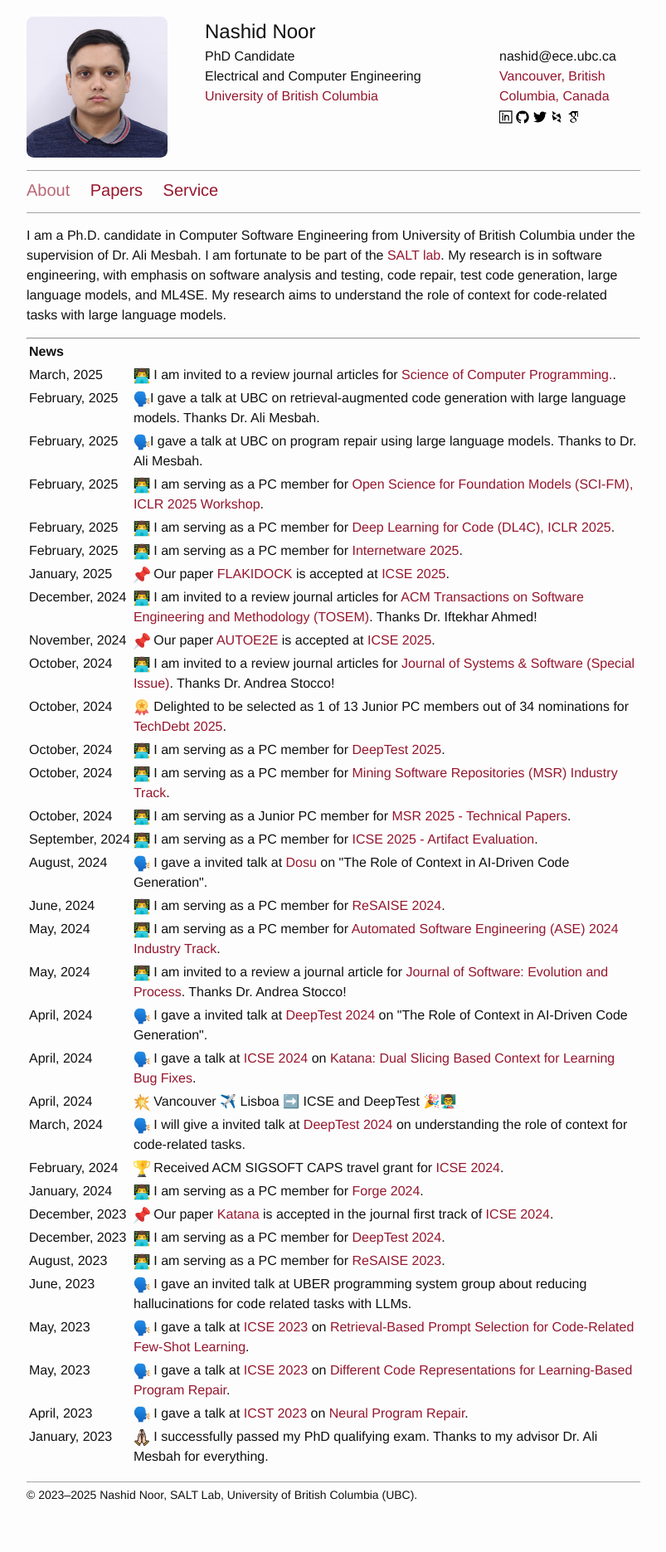
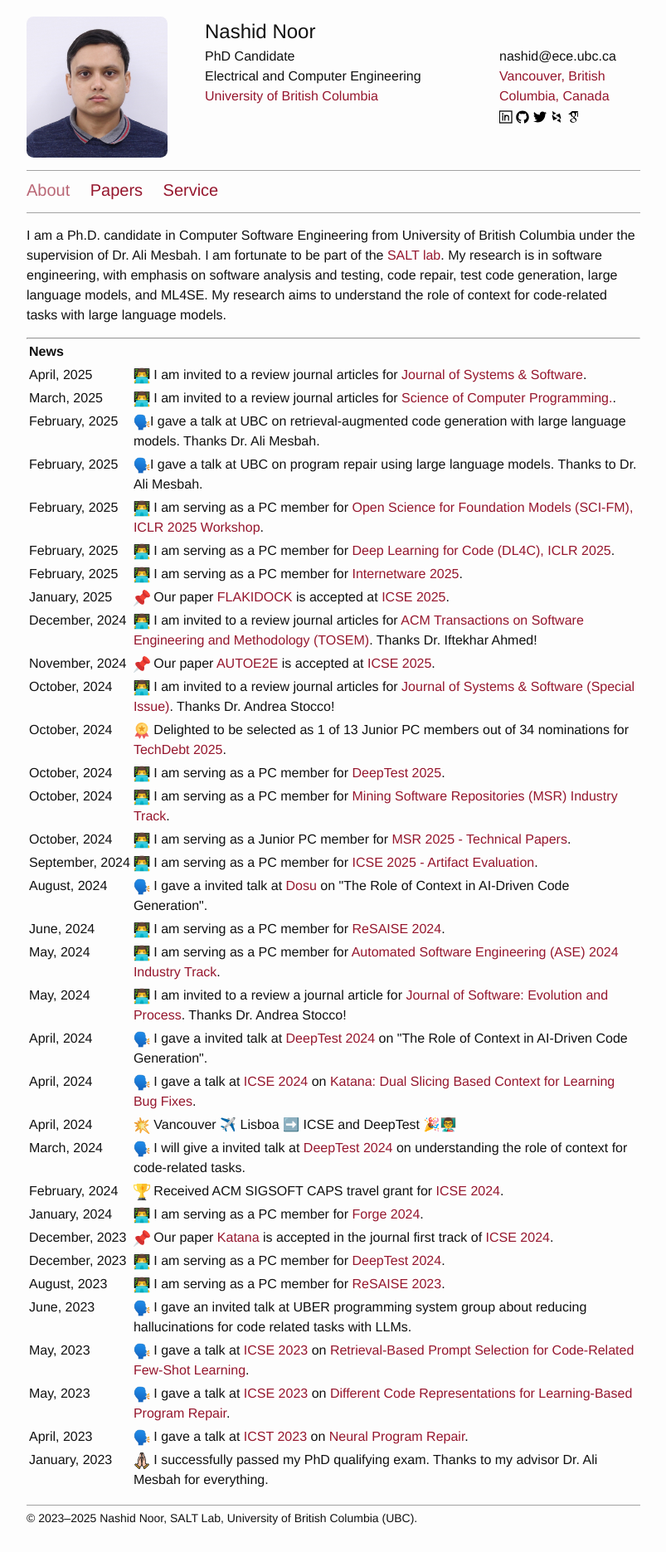
Before and after one commit to nashid/nashid.github.io, a Jekyll site: the page built from index.md, in a window 1280 px wide. Shown: the whole page at 83% size, without its empty margins (238-1041 px from the left). Built offline with Jekyll 4.4.1, drawn with Linux system fonts in a browser that asks for light colours; before the commit the page ends 1843 px from its top, so only the background shows below that.

Commit message:
jss invitation

```diff
--- a/_data/services.yml
+++ b/_data/services.yml
@@ -1,4 +1,9 @@
 # 2025
+- name: Journal of Systems & Software
+  role: Invited Reviewer
+  year: 2025
+  website: https://www.sciencedirect.com/journal/journal-of-systems-and-software
+
 - name:  Science of Computer Programming | Journal
   role: Invited Reviewer
   year: 2025
--- a/index.md
+++ b/index.md
@@ -16,6 +16,11 @@
   <tr>
     <th style="vertical-align: top; text-align: left;">News</th>
     <th>&nbsp;</th>
+  </tr>
+
+  <tr>
+    <td style="vertical-align: top;">April,&nbsp;2025</td>
+    <td><img src="./resources/images/icon-paper-review.png" width="20" height="20"> I am invited to a review journal articles for <a href="https://www.sciencedirect.com/journal/journal-of-systems-and-software">Journal of Systems & Software</a>.</td>
   </tr>
 
   <tr>
```
